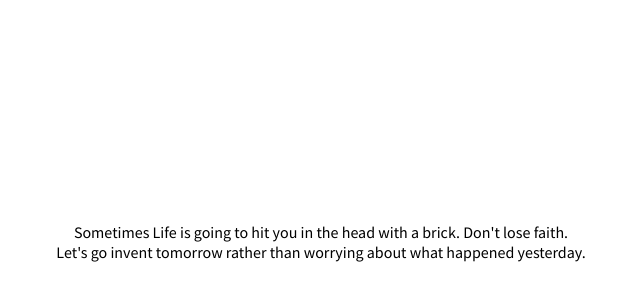
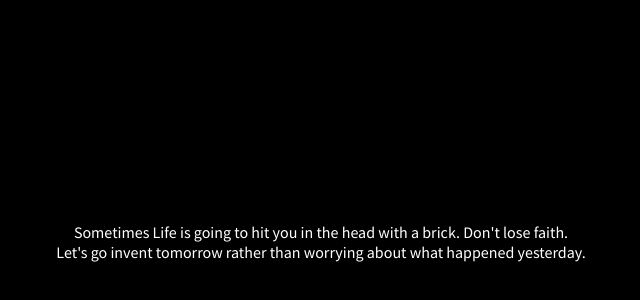
Before and after one commit to polarisjyb/iphone-3d-landing-page, a React (Create React App) app: page / in a window 1280 px wide. Shown: the part 158-458 px from the top of the page, without its empty margins (319-959 px from the left). Built offline with nearby package versions, Linux system fonts and the light colour scheme.

Commit message:
CSS :root 변수 선언 및 적용 - var로 변수 선언, 소괄호 안에 속성 값 입력

```diff
--- a/src/sections/Quotation.js
+++ b/src/sections/Quotation.js
@@ -19,6 +19,9 @@ const TextContainer = styled.div`
   flex-direction: column;
   justify-content: center;
   align-items: center;
+
+  background-color: var(--dark);
+  color: var(--white);
 `
 
 const Quotation = () => {
```
